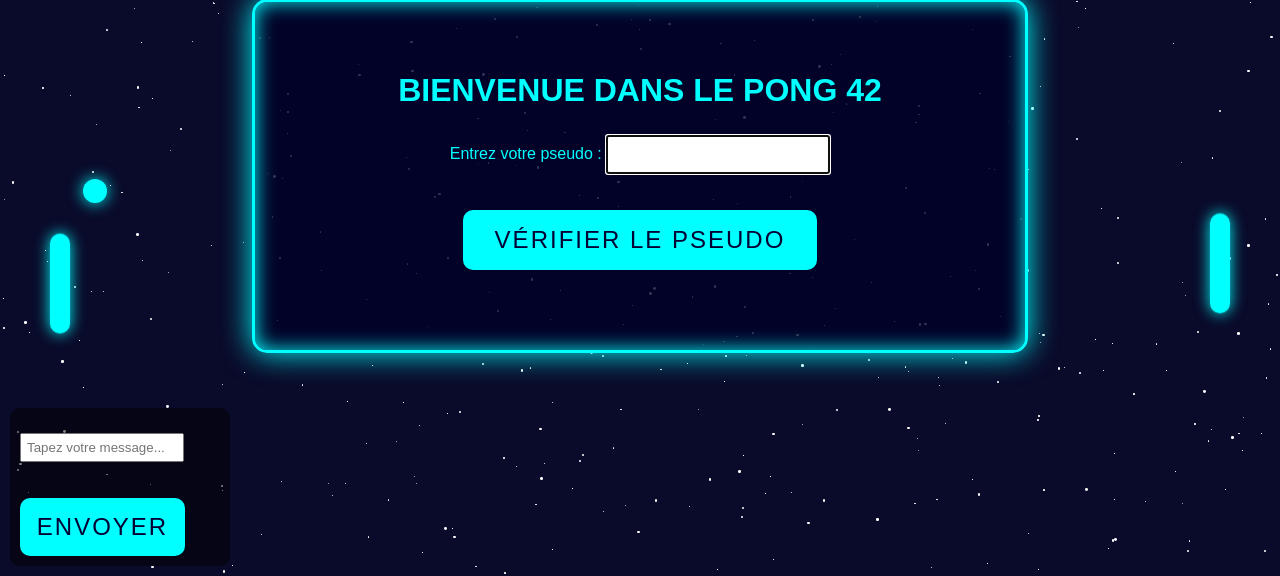
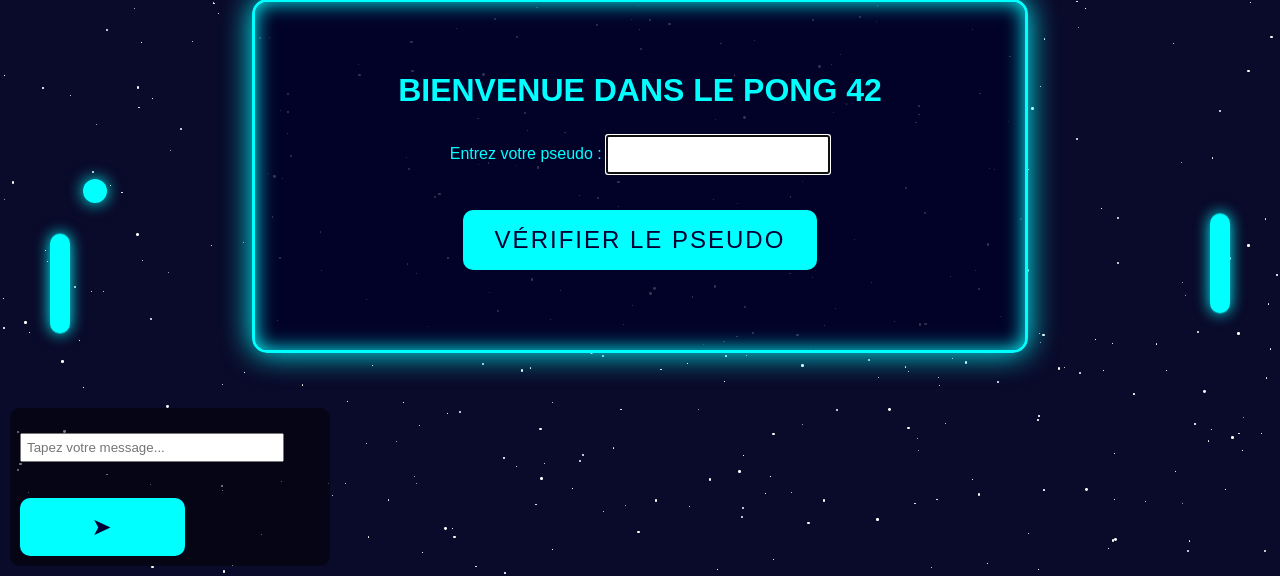
Before and after one commit to Ladebeze66/ft_transcendence, a Django app: page / in a window 1280 px wide. Shown: the part 224-800 px from the top of the page. Run offline with Django 3.2, Linux system fonts and the light colour scheme.

Commit message:
chatfleche

```diff
--- a/pong/static/index.html
+++ b/pong/static/index.html
@@ -156,7 +156,7 @@
     <div id="chat-container">
         <div id="chat-log"></div>
         <input type="text" id="chat-input" placeholder="Tapez votre message...">
-        <button id="chat-button">Envoyer</button>
+        <button id="chat-button">➤</button>
     </div>
 
     <script src="{% static 'game.js' %}"></script>
--- a/pong/static/styles.css
+++ b/pong/static/styles.css
@@ -309,7 +309,7 @@ button:hover {
     position: absolute;
     left: 10px;
     bottom: 10px;
-    width: 200px;
+    width: 300px;
     background-color: rgba(0, 0, 0, 0.5);
     padding: 10px;
     border-radius: 10px;
```
